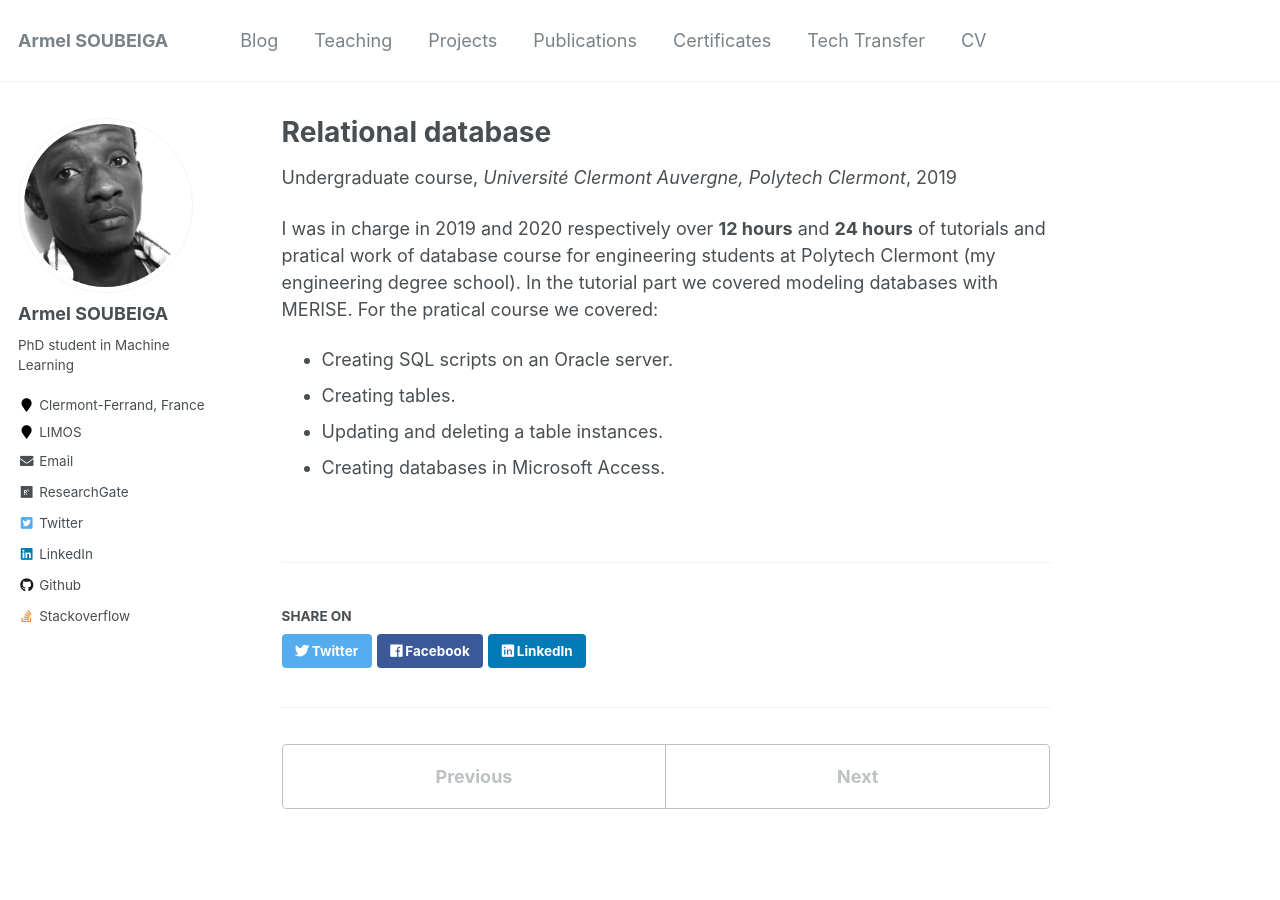
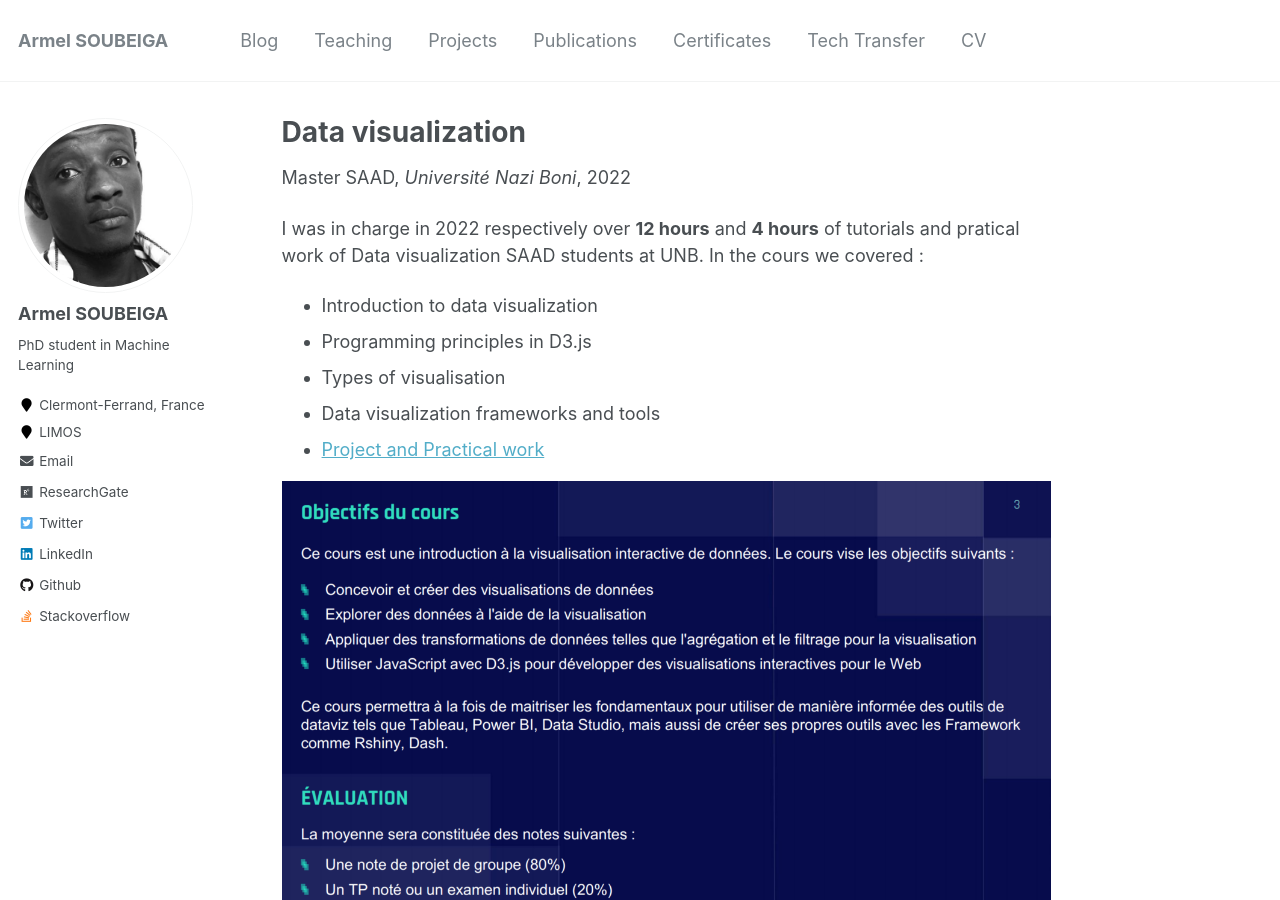
Before and after one commit to armelsoubeiga/neweb, a Jekyll site: the page built from _teaching/sql.md, in a window 1280 px wide and 900 px high. Built offline with Jekyll 4.4.1, drawn with Linux system fonts in a browser that asks for light colours.

Commit message:
Update sql.md

```diff
--- a/_teaching/sql.md
+++ b/_teaching/sql.md
@@ -1,16 +1,20 @@
 ---
-title: "Relational database"
+title: "Data visualization"
 collection: teaching
-type: "Undergraduate course"
+type: "Master SAAD"
 permalink: /teaching/sql
-venue: "Université Clermont Auvergne, Polytech Clermont"
-date: 2019-02-01
-location: "Aubière, France"
+venue: "Université Nazi Boni"
+date: 2022-02-01
+location: "virtual, Burkina Faso"
 ---
 
-I was in charge in 2019 and 2020 respectively over **12 hours** and **24 hours** of tutorials and pratical work of database course for engineering students at Polytech Clermont (my engineering degree school).
-In the tutorial part we covered modeling databases with MERISE. For the pratical course we covered:
-* Creating SQL scripts on an Oracle server.
-* Creating tables.
-* Updating and deleting a table instances.
-* Creating databases in Microsoft Access.
+I was in charge in 2022 respectively over **12 hours** and **4 hours** of tutorials and pratical work of Data visualization SAAD students at UNB.
+In the cours we covered :
+
+* Introduction to data visualization
+* Programming principles in D3.js
+* Types of visualisation
+* Data visualization frameworks and tools
+* [Project and Practical work](https://armelsoubeiga.github.io/Cours/dataviz/2021/12/01/Visualisation-des-donn%C3%A9es.html)
+
+![transcript](/images/dataviz.png)
```
